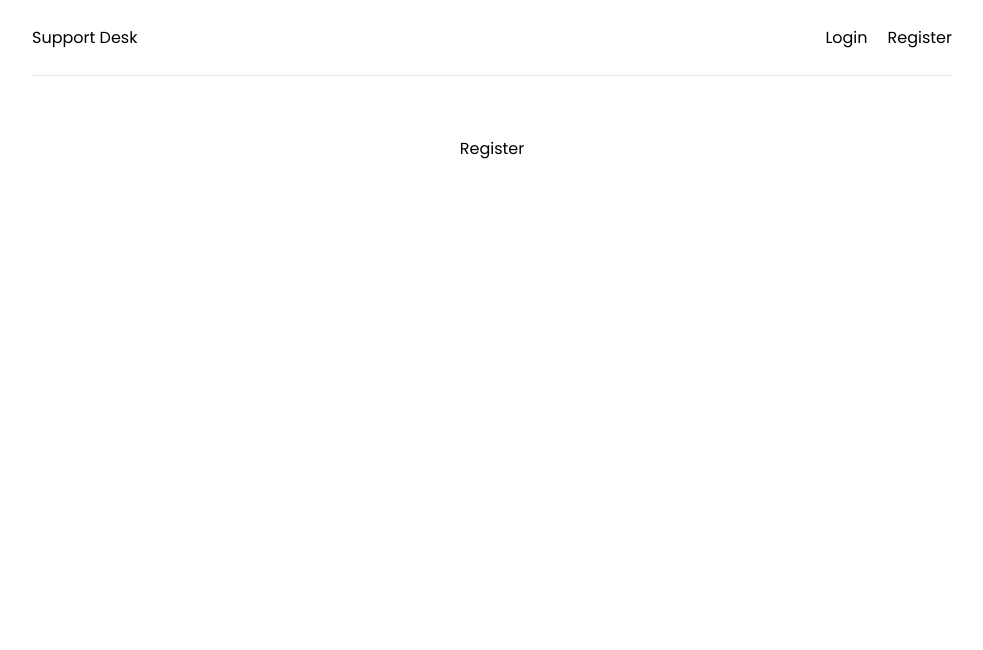
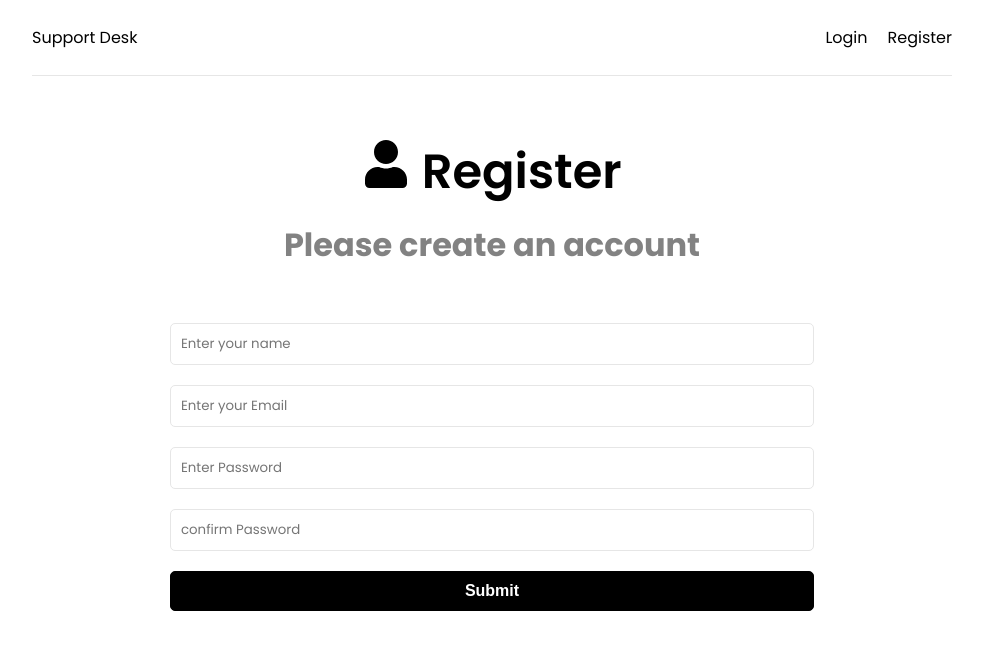
Before and after one commit to keerthimac/sequelize-testing, a React (Create React App) app in the folder frontend/: page /register in a window 1280 px wide. Shown: the top 650 px of the page, without its empty margins (148-1131 px from the left). Built offline with nearby package versions, Linux system fonts and the light colour scheme.

Commit message:
login register home ui finished

```diff
--- a/frontend/src/pages/Login.jsx
+++ b/frontend/src/pages/Login.jsx
@@ -1,5 +1,64 @@
+import { useState } from "react";
+import { FaUser } from "react-icons/fa";
+
 function Login() {
-  return <div>Login</div>;
+  const [fromData, setFromData] = useState({
+    email: "",
+    password: "",
+  });
+
+  const { email, password } = fromData;
+
+  const onChange = (e) => {
+    setFromData({
+      ...fromData,
+      [e.target.name]: e.target.value,
+    });
+  };
+
+  const onSubmit = (e) => {
+    e.preventDefault();
+    console.log(fromData);
+  };
+
+  return (
+    <>
+      <section className='heading'>
+        <h1>
+          <FaUser /> Login
+        </h1>
+        <p>Please log in to get support</p>
+      </section>
+      <section className='form'>
+        <form onSubmit={onSubmit}>
+          <div className='form-group'>
+            <input
+              type='email'
+              name='email'
+              className='form-control'
+              id='email'
+              value={email}
+              onChange={onChange}
+              placeholder='Enter your Email'
+            />
+          </div>
+          <div className='form-group'>
+            <input
+              type='password'
+              name='password'
+              className='form-control'
+              id='password'
+              value={password}
+              onChange={onChange}
+              placeholder='Enter Password'
+            />
+          </div>
+
+          <button className='btn btn-block'>Submit</button>
+        </form>
+      </section>
+    </>
+  );
 }
 
 export default Login;
--- a/frontend/src/pages/Register.jsx
+++ b/frontend/src/pages/Register.jsx
@@ -1,5 +1,82 @@
+import { useState } from "react";
+import { FaUser } from "react-icons/fa";
+
 function Register() {
-  return <div>Register</div>;
+  const [fromData, setFromData] = useState({
+    name: "",
+    email: "",
+    password: "",
+    confirmPassword: "",
+  });
+
+  const { name, email, password, confirmPassword } = fromData;
+
+  const onChange = (e) => {
+    setFromData({
+      ...fromData,
+      [e.target.name]: e.target.value,
+    });
+  };
+
+  return (
+    <>
+      <section className='heading'>
+        <h1>
+          <FaUser /> Register
+        </h1>
+        <p>Please create an account</p>
+      </section>
+      <section className='form'>
+        <form>
+          <div className='form-group'>
+            <input
+              type='text'
+              name='name'
+              className='form-control'
+              id='name'
+              value={name}
+              onChange={onChange}
+              placeholder='Enter your name'
+            />
+          </div>
+          <div className='form-group'>
+            <input
+              type='email'
+              name='email'
+              className='form-control'
+              id='email'
+              value={email}
+              onChange={onChange}
+              placeholder='Enter your Email'
+            />
+          </div>
+          <div className='form-group'>
+            <input
+              type='password'
+              name='password'
+              className='form-control'
+              id='password'
+              value={password}
+              onChange={onChange}
+              placeholder='Enter Password'
+            />
+          </div>
+          <div className='form-group'>
+            <input
+              type='password'
+              name='confirmPassword'
+              className='form-control'
+              id='confirmPassword'
+              value={confirmPassword}
+              onChange={onChange}
+              placeholder='confirm Password'
+            />
+          </div>
+          <button className='btn btn-block'>Submit</button>
+        </form>
+      </section>
+    </>
+  );
 }
 
 export default Register;
```
